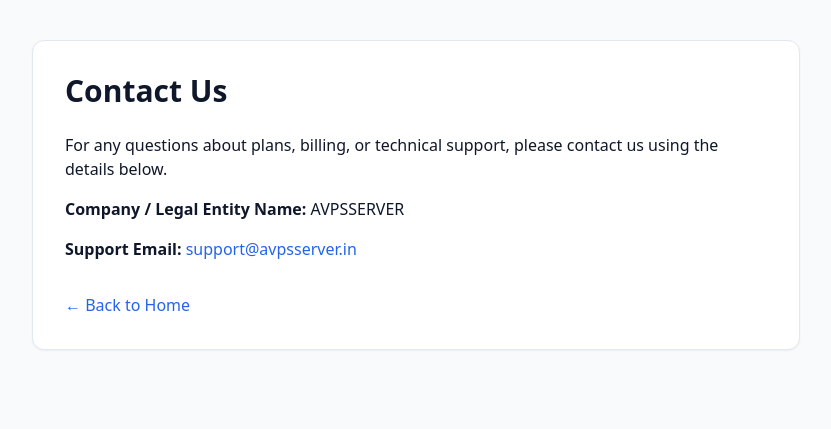
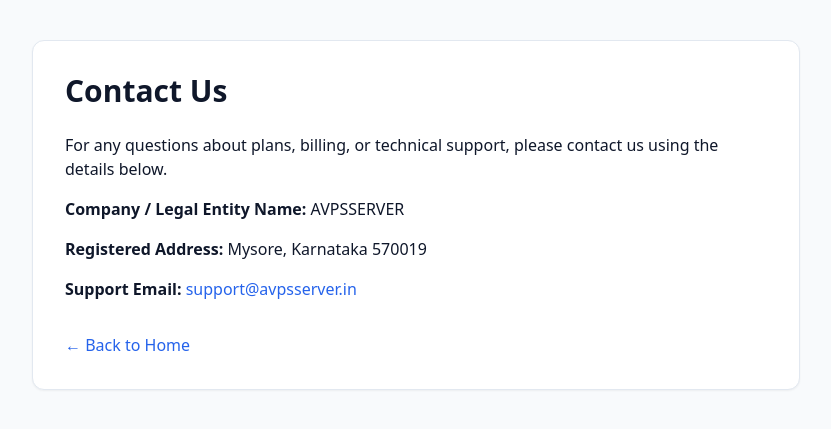
Before and after one commit to MIsmailShaikh/awsservers-webiste, a Flask app: page /contact in a window 1280 px wide. Shown: the top 429 px of the page, without its empty margins (224-1055 px from the left). Run offline with Flask 3, Linux system fonts and the light colour scheme; some libraries are stand-ins or nearby versions.

Commit message:
Add shortened physical address to Contact Us page for compliance

```diff
--- a/templates/contact.html
+++ b/templates/contact.html
@@ -12,6 +12,7 @@
     <p class="mb-4">For any questions about plans, billing, or technical support, please contact us using the details below.</p>
     <div class="space-y-4">
       <p><strong>Company / Legal Entity Name:</strong> AVPSSERVER</p>
+      <p><strong>Registered Address:</strong> Mysore, Karnataka 570019</p>
       <p><strong>Support Email:</strong> <a href="mailto:support@avpsserver.in" class="text-blue-600 hover:underline">support@avpsserver.in</a></p>
     </div>
     <div class="mt-8">
```
